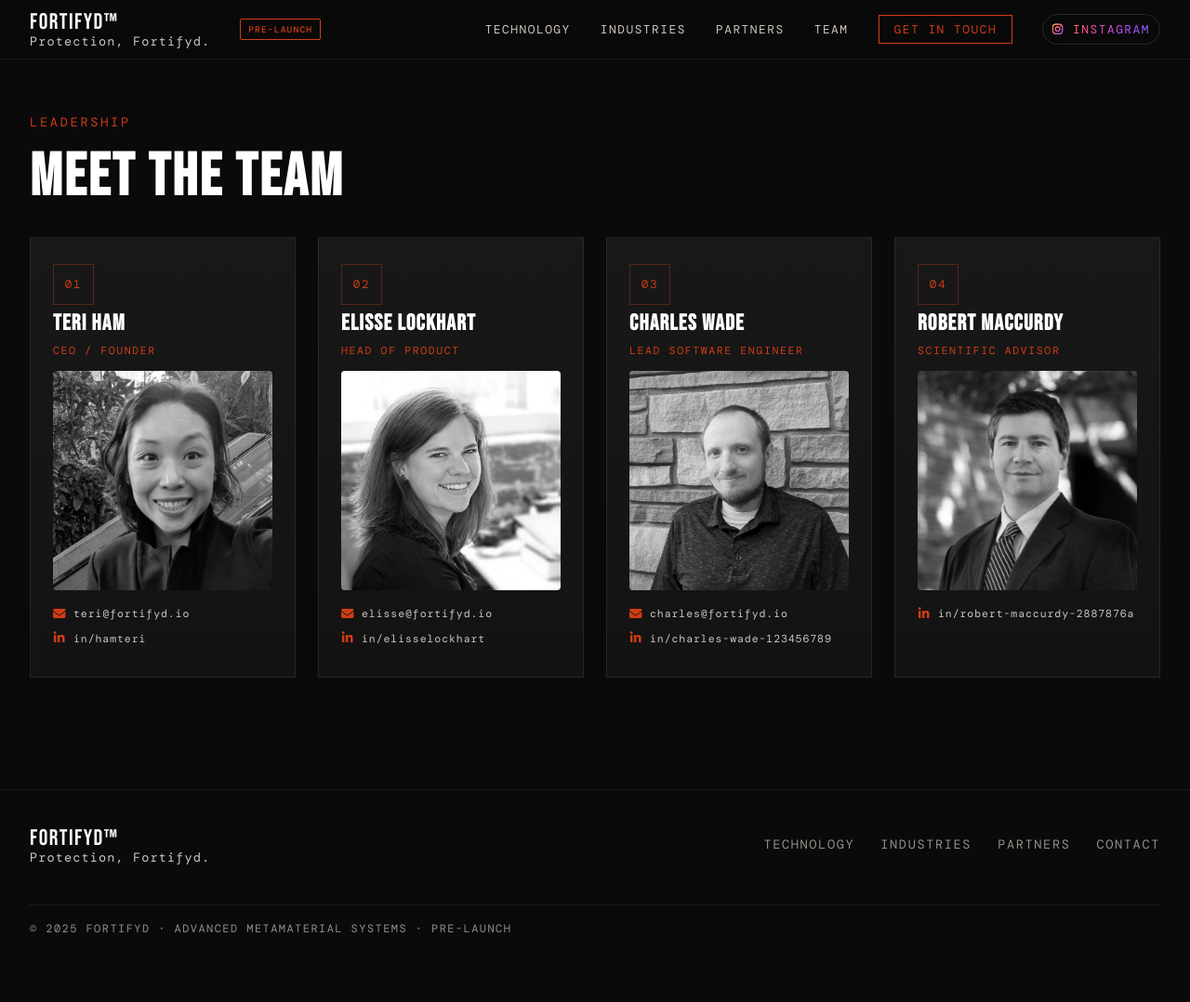
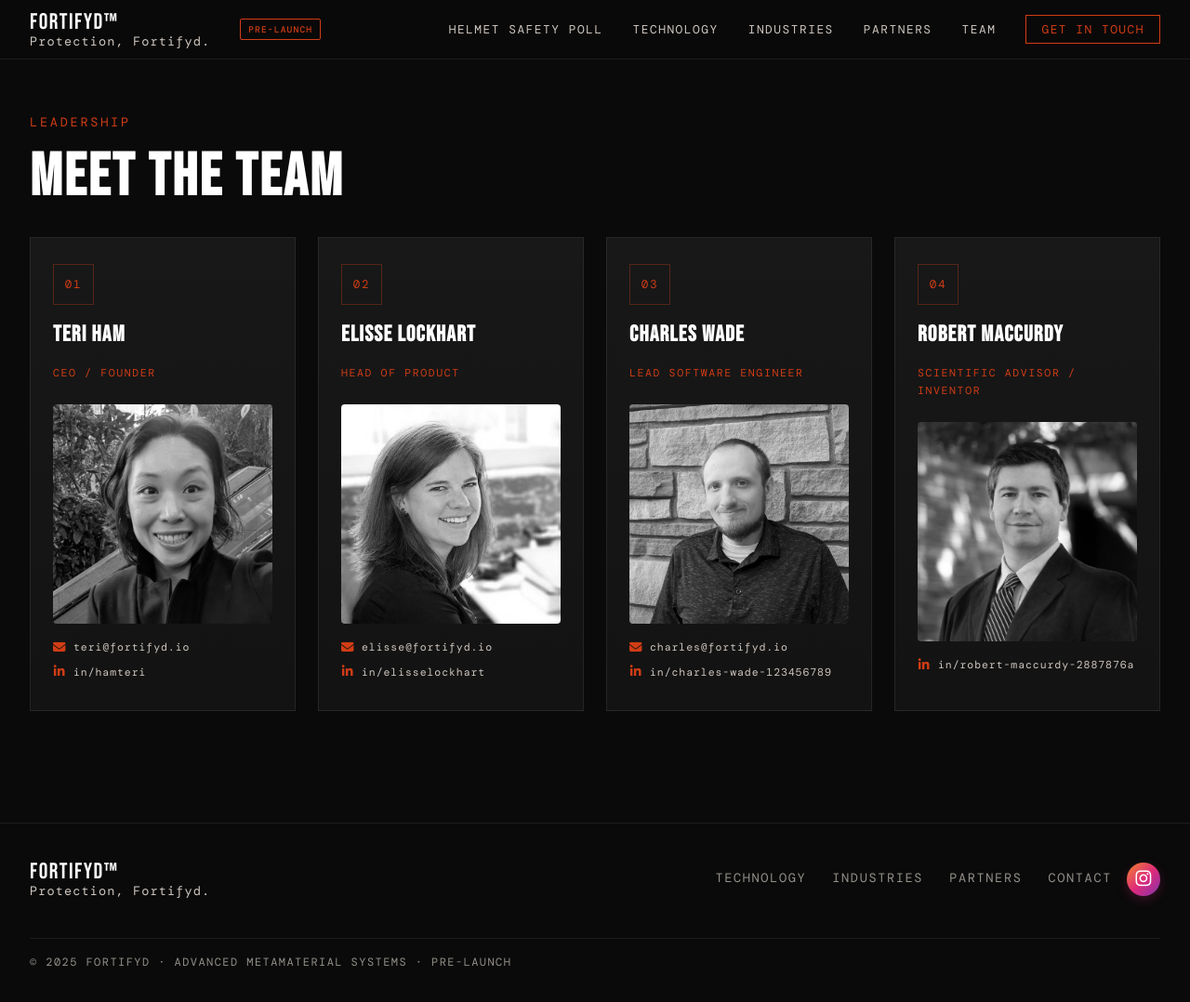
Before and after one commit to astv99/fortifyd, a plain HTML site: page team.html in a window 1280 px wide. Shown: the whole page at 93% size. Before the commit the page ends 1050 px from the top, so only its background shows below. Drawn offline with nearby package versions, Linux system fonts and the light colour scheme; a web font is replaced by a local one.

Commit message:
added link to Helmet Safety Poll + moved Instagram link to footer + reformatted Team cards + 4-space tabs in HTML

```diff
--- a/css/style.css
+++ b/css/style.css
@@ -125,25 +125,6 @@ input, textarea, button { font-family: inherit; }
 .nav-links .nav-cta:hover {
   background: var(--accent);
   color: #fff;
-}
-.nav-links li:last-child a {
-  color: #fff;
-  background: linear-gradient(135deg, #fbe7a1 0%, #ff9b4a 18%, #ff4d9d 42%, #b24cff 68%, #5f7cff 100%);
-  -webkit-background-clip: text;
-  background-clip: text;
-  -webkit-text-fill-color: transparent;
-  border: 1px solid rgba(255,255,255,0.12);
-  padding: 7px 10px;
-  border-radius: 999px;
-}
-.nav-links li:last-child a:hover {
-  filter: brightness(1.2);
-}
-.nav-links li:last-child a i {
-  background: linear-gradient(135deg, #fbe7a1 0%, #ff9b4a 18%, #ff4d9d 42%, #b24cff 68%, #5f7cff 100%);
-  -webkit-background-clip: text;
-  background-clip: text;
-  -webkit-text-fill-color: transparent;
 }
 .nav-hamburger {
   display: none;
@@ -875,6 +856,32 @@ footer {
   transition: color 0.2s;
 }
 .footer-links a:hover { color: var(--accent); }
+.footer-socials {
+  display: flex;
+  align-items: center;
+  justify-content: center;
+  margin-left: -16px;
+}
+.footer-socials a {
+  display: inline-flex;
+  align-items: center;
+  justify-content: center;
+  width: 2.25rem;
+  height: 2.25rem;
+  border-radius: 50%;
+  background: linear-gradient(135deg, #f58529 0%, #dd2a7b 52%, #8134af 100%);
+  color: #ffffff;
+  box-shadow: 0 4px 12px rgba(221, 42, 123, 0.22);
+  transition: transform 0.2s ease, box-shadow 0.2s ease;
+}
+.footer-socials a:hover {
+  transform: translateY(-1px);
+  box-shadow: 0 6px 14px rgba(221, 42, 123, 0.32);
+}
+.footer-socials i {
+  font-size: 1.2rem;
+  line-height: 1;
+}
 .footer-copy {
   width: 100%;
   font-family: var(--mono);
@@ -959,6 +966,7 @@ footer {
   .industry-icon { width: 60px; height: 60px; }
   .footer-inner { flex-direction: column; align-items: flex-start; gap: 20px; }
   .footer-links { margin-left: 0; }
+  .footer-socials { margin-left: 0; }
   .stat-bar-inner { flex-direction: column; align-items: center; gap: 8px; }
 }
 @media (max-width: 480px) {
--- a/team.html
+++ b/team.html
@@ -15,30 +15,30 @@
 <!-- NAV -->
 <nav id="navbar">
     <div class="nav-inner">
-      <a href="index.html#hero" class="nav-logo">
+        <a href="index.html" class="nav-logo">
             <span class="logo-text">FORTIFYD&trade;</span>
             <span class="logo-sub">Protection, Fortifyd.</span>
         </a>
         <div class="nav-badge">PRE-LAUNCH</div>
         <ul class="nav-links">
+            <li><a href="https://fortifyd-helmet-poll.hamteri515866.chatgpt.site/" target="_blank">Helmet Safety Poll</a></li>
             <li><a href="index.html#technology">Technology</a></li>
             <li><a href="index.html#industries">Industries</a></li>
             <li><a href="index.html#partners">Partners</a></li>
             <li><a href="team.html">Team</a></li>
             <li><a href="index.html#contact" class="nav-cta">GET IN TOUCH</a></li>
-        <li><a href="https://www.instagram.com/fortifyd/" target="_blank" rel="noopener noreferrer"><i class="fa-brands fa-instagram" aria-hidden="true"></i> Instagram</a></li>
         </ul>
         <button class="nav-hamburger" id="hamburger" aria-label="Toggle menu" aria-controls="mobileMenu" aria-expanded="false">
             <span></span><span></span><span></span>
         </button>
     </div>
     <div class="nav-mobile-menu" id="mobileMenu">
+        <a href="https://fortifyd-helmet-poll.hamteri515866.chatgpt.site/" target="_blank">Helmet Safety Poll</a>
         <a href="index.html#technology">Technology</a>
         <a href="index.html#industries">Industries</a>
         <a href="index.html#partners">Partners</a>
         <a href="team.html">Team</a>
         <a href="index.html#contact">Get in Touch</a>
-      <a href="https://www.instagram.com/fortifyd/" target="_blank" rel="noopener noreferrer" class="mobile-instagram-link"><i class="fa-brands fa-instagram" aria-hidden="true"></i> Instagram</a>
     </div>
 </nav>
 
@@ -50,12 +50,11 @@
         <p class="section-sub team-sub"></p>
         <div class="team-grid">
         <article class="team-card">
-          <a href="https://www.linkedin.com/in/hamteri/" target="_blank">
             <div class="team-mark">01</div>
             <h3>Teri Ham</h3>
-            <p class="team-role">CEO / Founder</p>
-            <p class="team-bio"><img class="photo" src="assets/fortifyd_teri_ham_1a.jpg" alt="Teri Ham"></p>
-            <p class="team-contact">
+            <div class="team-role">CEO / Founder</div>
+            <div class="team-bio"><img class="photo" src="assets/fortifyd_teri_ham_1a.jpg" alt="Teri Ham"></div>
+            <div class="team-contact">
                 <a href="mailto:teri@fortifyd.io" class="contact-link" aria-label="Email Teri Ham">
                     <i class="fa-solid fa-envelope" aria-hidden="true"></i>
                     <span>teri@fortifyd.io</span>
@@ -65,16 +64,14 @@
                     <i class="fa-brands fa-linkedin-in" aria-hidden="true"></i>
                     <span>in/hamteri</span>
                 </a>
-            </p>
-          </a>
+            </div>
         </article>
         <article class="team-card">
-          <a href="https://www.linkedin.com/in/elisselockhart" target="_blank">
             <div class="team-mark">02</div>
             <h3>Elisse Lockhart</h3>
-            <p class="team-role">Head of Product</p>
-            <p class="team-bio"><img class="photo" src="assets/fortifyd_elisse_lockhart_1a.jpg" alt="Elisse Lockhart"></p>
-            <p class="team-contact">
+            <div class="team-role">Head of Product</div>
+            <div class="team-bio"><img class="photo" src="assets/fortifyd_elisse_lockhart_1a.jpg" alt="Elisse Lockhart"></div>
+            <div class="team-contact">
                 <a href="mailto:elisse@fortifyd.io" class="contact-link" aria-label="Email Elisse Lockhart">
                     <i class="fa-solid fa-envelope" aria-hidden="true"></i>
                     <span>elisse@fortifyd.io</span>
@@ -84,16 +81,14 @@
                     <i class="fa-brands fa-linkedin-in" aria-hidden="true"></i>
                     <span>in/elisselockhart</span>
                 </a>
-            </p>
-          </a>
+            </div>
         </article>
         <article class="team-card">
-          <a href="https://www.linkedin.com/in/charles-wade-123456789" target="_blank">
             <div class="team-mark">03</div>
             <h3>Charles Wade</h3>
-            <p class="team-role">Lead Software Engineer</p>
-            <p class="team-bio"><img class="photo" src="assets/fortifyd_charles_wade_1a.jpg" alt="Charles Wade"></p>
-            <p class="team-contact">
+            <div class="team-role">Lead Software Engineer</div>
+            <div class="team-bio"><img class="photo" src="assets/fortifyd_charles_wade_1a.jpg" alt="Charles Wade"></div>
+            <div class="team-contact">
                 <a href="mailto:charles@fortifyd.io" class="contact-link" aria-label="Email Charles Wade">
                     <i class="fa-solid fa-envelope" aria-hidden="true"></i>
                     <span>charles@fortifyd.io</span>
@@ -103,16 +98,14 @@
                     <i class="fa-brands fa-linkedin-in" aria-hidden="true"></i>
                     <span>in/charles-wade-123456789</span>
                 </a>
-            </p>
-          </a>
+            </div>
         </article>
         <article class="team-card">
-          <a href="https://www.linkedin.com/in/robert-maccurdy-2887876a/" target="_blank">
             <div class="team-mark">04</div>
             <h3>Robert MacCurdy</h3>
-            <p class="team-role">Scientific Advisor</p>
-            <p class="team-bio"><img class="photo" src="assets/fortifyd_robert_maccurdy_1a.jpg" alt="Robert MacCurdy"></p>
-            <p class="team-contact">
+            <div class="team-role">Scientific Advisor / Inventor</div>
+            <div class="team-bio"><img class="photo" src="assets/fortifyd_robert_maccurdy_1a.jpg" alt="Robert MacCurdy"></div>
+            <div class="team-contact">
                 <!--
                 <a href="mailto:robert@fortifyd.io" class="contact-link" aria-label="Email Robert MacCurdy">
                     <i class="fa-solid fa-envelope" aria-hidden="true"></i>
@@ -124,8 +117,7 @@
                     <i class="fa-brands fa-linkedin-in" aria-hidden="true"></i>
                     <span>in/robert-maccurdy-2887876a</span>
                 </a>
-            </p>
-          </a>
+            </div>
         </article>
         </div>
     </div>
@@ -144,6 +136,9 @@
             <a href="index.html#partners">Partners</a>
             <a href="index.html#contact">Contact</a>
         </div>
+        <div class="footer-socials" aria-label="Social links">
+            <a href="https://www.instagram.com/fortifyd.io" target="_blank" rel="noopener noreferrer" aria-label="Instagram"><i class="fa-brands fa-instagram"></i></a>
+        </div>
         <p class="footer-copy">© 2025 FORTIFYD · ADVANCED METAMATERIAL SYSTEMS · PRE-LAUNCH</p>
     </div>
 </footer>
```
Also changed, not shown: index.html (+10 -7 lines). Lines whose indentation alone changed are shown as unchanged.
